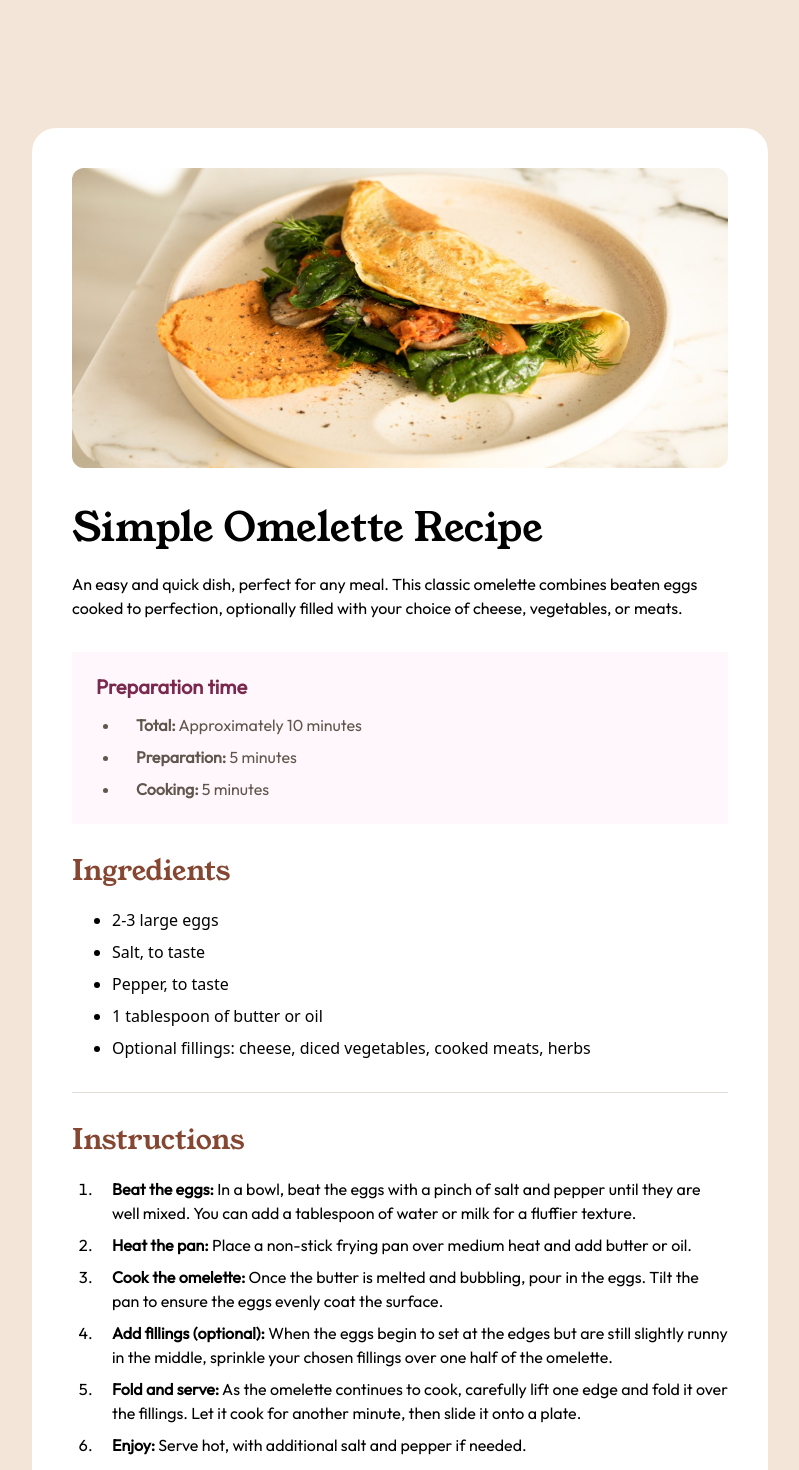
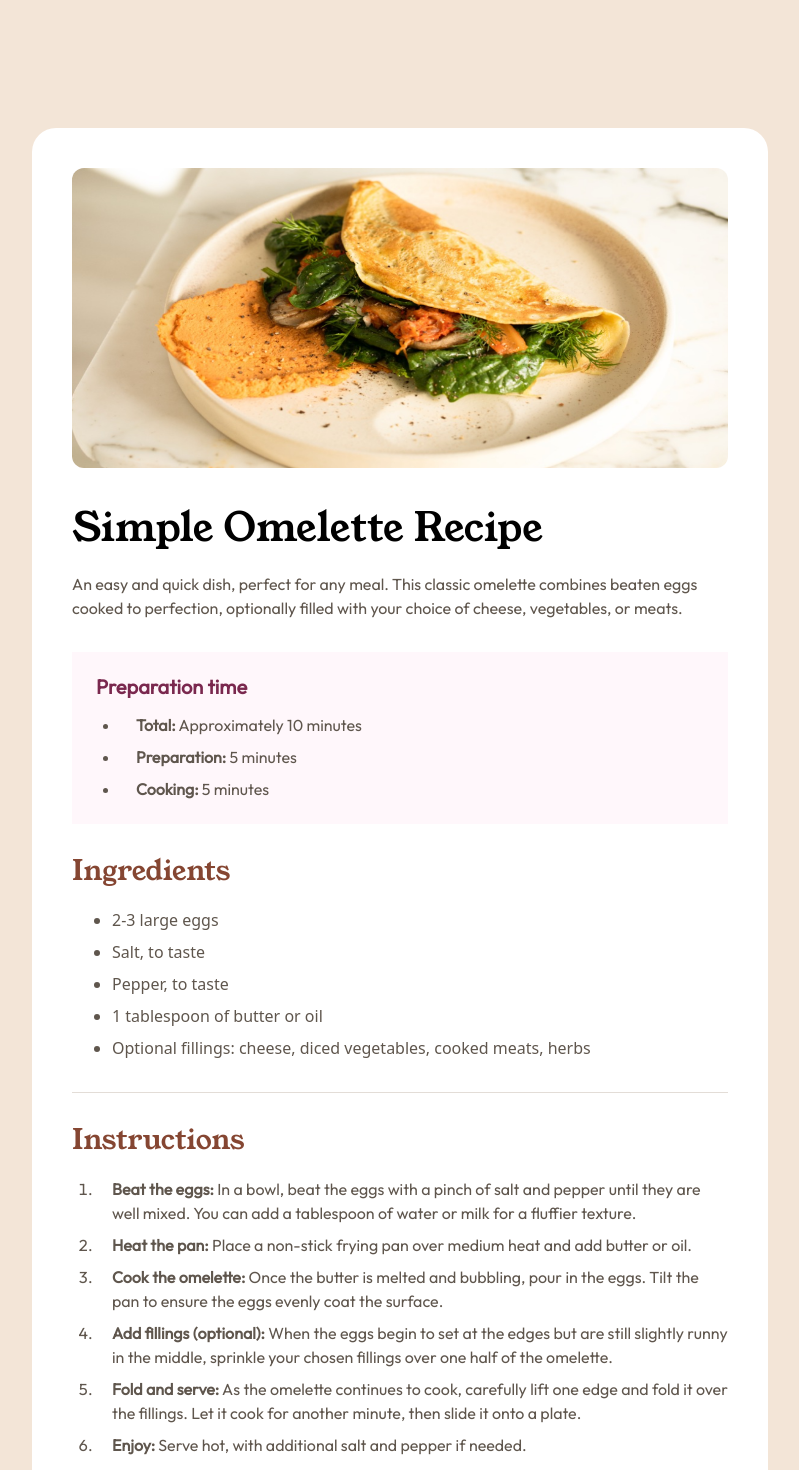
Before and after one commit to korniykom/recipe-page, a React (Vite) app: page / in a window 1280 px wide. Shown: the top 1470 px of the page, without its empty margins (240-1039 px from the left). Built offline with nearby package versions, Linux system fonts and the light colour scheme.

Commit message:
fix: change color in Ingredients & Instruction section

```diff
--- a/src/Hero.jsx
+++ b/src/Hero.jsx
@@ -13,7 +13,7 @@ export default function Hero() {
         <h1 className="font-youngSerif mb-[24px] text-[36px] leading-[36px] sm:text-[40px] sm:leading-[40px]">
           Simple Omelette Recipe
         </h1>
-        <p className="font-outfit text-[16px] leading-[24px]">
+        <p className="font-outfit text-[16px] leading-[24px] text-[#5F564D]">
           An easy and quick dish, perfect for any meal. This classic omelette
           combines beaten eggs cooked to perfection, optionally filled with your
           choice of cheese, vegetables, or meats.
--- a/src/Ingredients.jsx
+++ b/src/Ingredients.jsx
@@ -4,7 +4,7 @@ export default function Ingredients() {
       <h2 className="font-youngSerif mb-[16px] text-[28px] text-[#854632]">
         Ingredients
       </h2>
-      <ul className="ml-[20px] list-outside list-disc pl-[20px] font-[1rem] leading-[1.5rem]">
+      <ul className="ml-[20px] list-outside list-disc pl-[20px] font-[1rem] leading-[1.5rem] text-[#5F564D]">
         <li className="mb-[8px]">2-3 large eggs</li>
         <li className="mb-[8px]">Salt, to taste</li>
         <li className="mb-[8px]">Pepper, to taste</li>
--- a/src/Instructions.jsx
+++ b/src/Instructions.jsx
@@ -4,7 +4,7 @@ export default function Instructions() {
       <h2 className="font-youngSerif mb-[16px] text-[28px] text-[#854632]">
         Instructions
       </h2>
-      <ol className="font-outfit list-outside list-decimal pl-[24px] font-[1rem] leading-[1.5rem]">
+      <ol className="font-outfit list-outside list-decimal pl-[24px] font-[1rem] leading-[1.5rem] text-[#5F564D]">
         <li className="mb-2 pl-[16px]">
           <b>Beat the eggs:</b> In a bowl, beat the eggs with a pinch of salt
           and pepper until they are well mixed. You can add a tablespoon of
```
